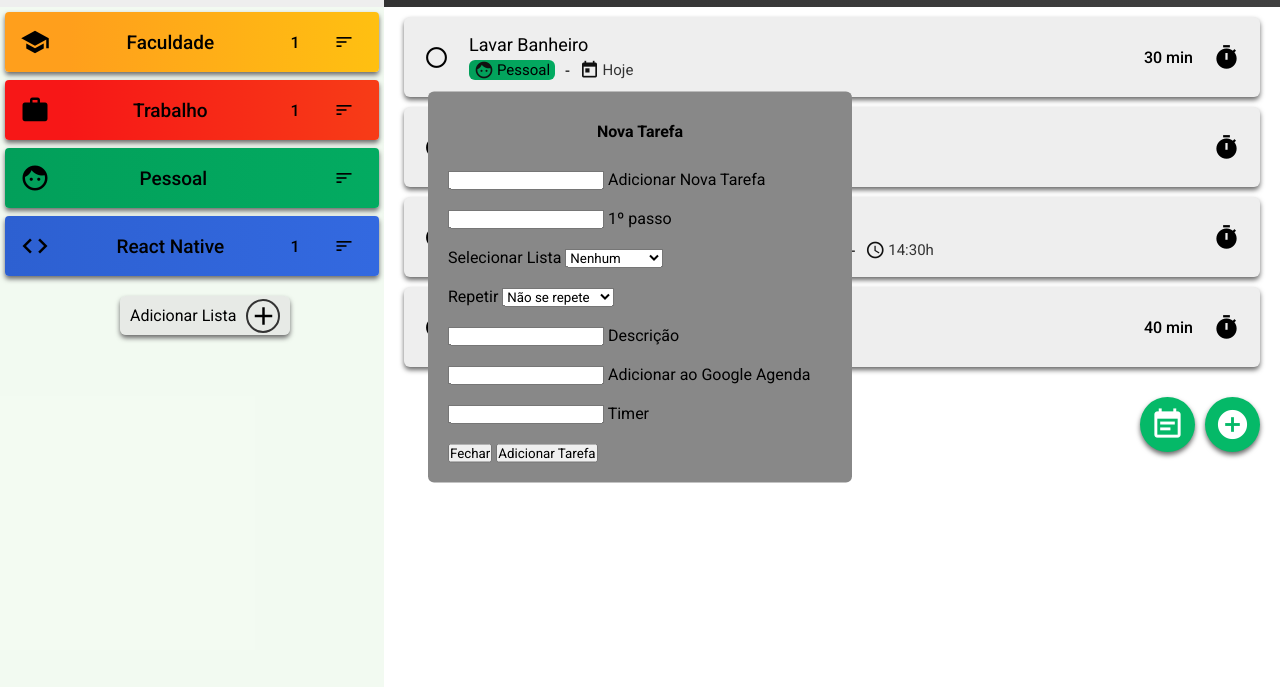
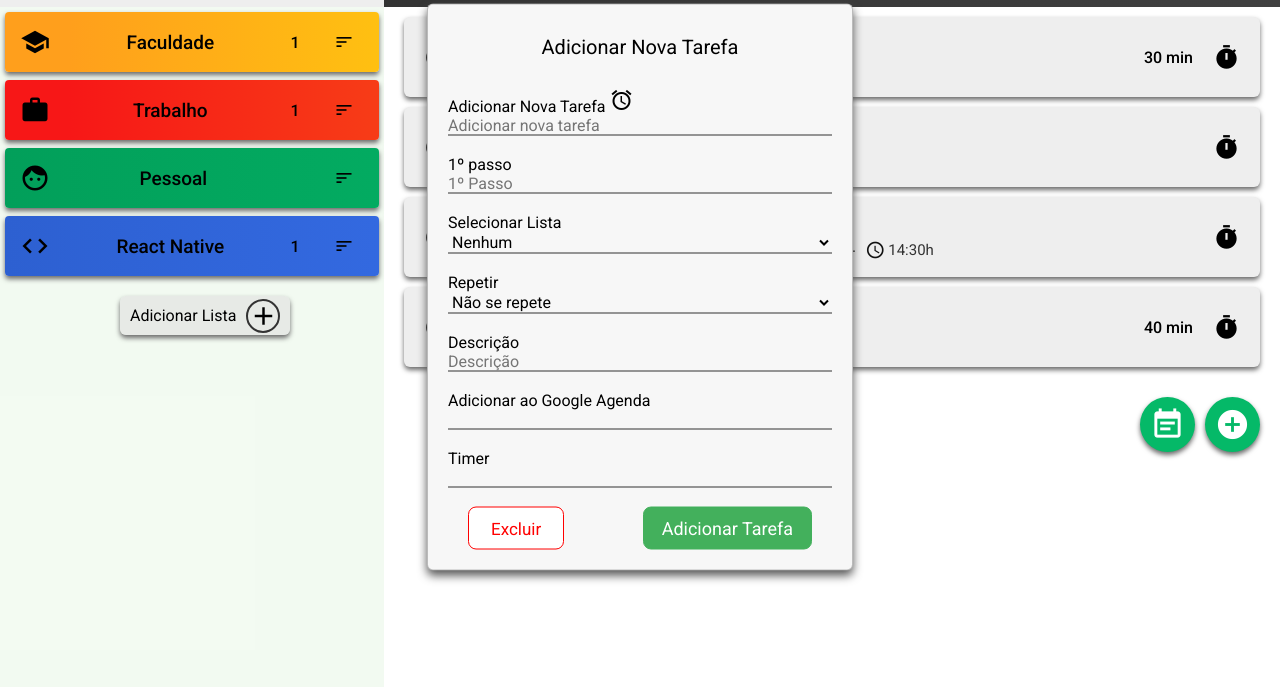
Before and after one commit to Nikolasyuri/Just-Do-It, a plain HTML site: page index.html in a window 1280 px wide. Shown: the part 113-810 px from the top of the page. Drawn offline with Linux system fonts and the light colour scheme.

Commit message:
Falta Mexer No Formulário

```diff
--- a/index.html
+++ b/index.html
@@ -52,21 +52,22 @@
         <div class="form">
             <form action="">
                 <fieldset>
-                    <legend><b>Nova Tarefa</b></legend>
+                    <legend>Adicionar Nova Tarefa</legend>
                     <br>
                     <div class="inputBox">
-                        <input type="text" name="new-task" id="new-task" class="new-task" required>
-                        <label for="new-task">Adicionar Nova Tarefa</label>
+                        <label for="new-task" class="label-input">Adicionar Nova Tarefa</label>
+                        <i class="material-icons">alarm</i>
+                        <input type="text" name="new-task" id="new-task" class="inputUser" placeholder="Adicionar nova tarefa" required>
                     </div>
                     <br>
                     <div class="inputBox">
-                        <input type="text" name="new-step" id="new-step" class="new-step">
-                        <label for="new-step">1º passo</label>
+                        <label for="new-step" class="label-input">1º passo</label>
+                        <input type="text" name="new-step" id="new-step" class="inputUser" placeholder="1º Passo">
                     </div>
                     <br>
                     <div class="inputBox">
-                        <label for="list">Selecionar Lista</label>
-                            <select id="list" name="list">
+                        <label for="list" class="label-input">Selecionar Lista</label>
+                            <select id="list" name="list" class="inputUser">
                               <option value="nenhum">Nenhum</option>
                               <option value="faculdade">Faculdade</option>
                               <option value="trabalho">Trabalho</option>
@@ -76,8 +77,8 @@
                     </div>
                     <br>
                     <div class="inputBox">
-                        <label for="repeat">Repetir</label>
-                            <select id="repeat" name="repeat">
+                        <label for="repeat" class="label-input">Repetir</label>
+                            <select id="repeat" name="repeat" class="inputUser">
                               <option value="nenhum">Não se repete</option>
                               <option value="diariamente">Diariamente</option>
                               <option value="semanalmente">Semanalmente</option>
@@ -87,23 +88,23 @@
                     </div>
                     <br>
                     <div class="inputBox">
-                        <input type="text" name="description" id="description" class="description">
-                        <label for="description">Descrição</label>
+                        <label for="description" class="label-input">Descrição</label>
+                        <input type="text" name="description" id="description" class="inputUser" placeholder="Descrição">
                     </div>
                     <br>
                     <div class="inputBox">
-                        <input type="text" name="agenda" id="agenda" class="agenda">
-                        <label for="agenda">Adicionar ao Google Agenda</label>
+                        <label for="agenda" class="label-input">Adicionar ao Google Agenda</label>
+                        <input type="text" name="agenda" id="agenda" class="inputUser">
                     </div>
                     <br>
                     <div class="inputBox">
-                        <input type="text" name="timer" id="timer" class="timer">
-                        <label for="timer">Timer</label>
+                        <label for="timer" class="label-input">Timer</label>
+                        <input type="number" name="timer" id="timer" class="inputUser" min="0">
                     </div>
                     <br>
                     <div class="buttons">
-                        <input type="reset" value="Fechar">
-                        <input type="submit" name="submit" id="submit" value="Adicionar Tarefa">
+                        <input type="reset" value="Excluir" class="close">
+                        <input type="submit" name="submit" id="submit" value="Adicionar Tarefa" class="add">
                     </div>
                 </fieldset>
             </form>
--- a/style.css
+++ b/style.css
@@ -366,22 +366,67 @@
 /* Form Styling */
 
 .Section-Content .form{
+    font-family: Arial, Helvetica, sans-serif;
     position: absolute;
     top: 50%;
     left: 50%;
     transform: translate(-50%,-50%);
-    background-color: #888;
     padding: 20px;
+    width: 30%;
+    background-color: rgb(247, 247, 247);
+    border: 1px solid #8888;
     border-radius: 6px;
-    width: 30%;
+    box-shadow: 0px 5px 10px #555;
 }
 .Section-Content .form fieldset{
     border: none;
 }
 .Section-Content .form fieldset legend{
+    font-size: 20px;
     text-align: center;
     padding: 10px;
 }
+.Section-Content .form fieldset .inputUser{
+    width: 100%;
+    background: none;
+    border: none;
+    border-bottom: 1px solid #333;
+    outline: none;
+    font-size: 16px;
+}
+.Section-Content .form fieldset .inputBox .label-input{
+    /* position: absolute; */
+    pointer-events: none;
+    transition: all 0.3s ease;
+}
+.Section-Content .form fieldset .buttons{
+    display: flex;
+    justify-content: space-between;
+    padding: 0 20px;
+}
+.Section-Content .form fieldset .buttons .close{
+    font-size: 17px;
+    padding: 10px 22px;
+    color: red;
+    background-color: #fff;
+    border: 1px solid red;
+    border-radius: 8px;
+}
+.Section-Content .form fieldset .buttons .add{
+    font-size: 18px;
+    padding: 10px 18px;
+    color: #fff;
+    background-color: #43B05C;
+    border: 1px solid #43B05C;
+    border-radius: 8px;
+}
+
+
+
+
+
+
+
 
 @media (max-width: 997px){
     .Header-Content .max-width{
```
